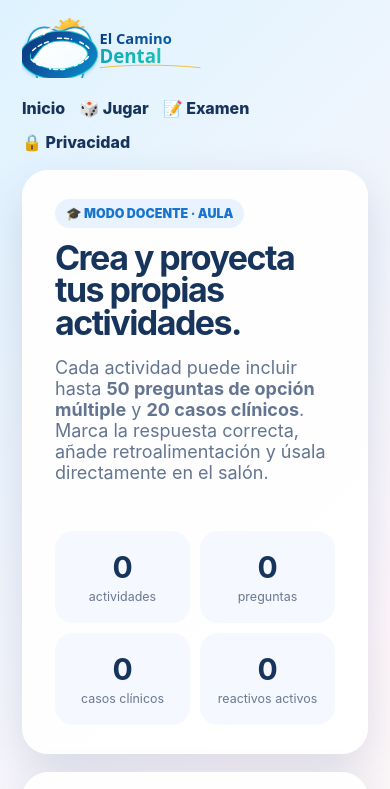
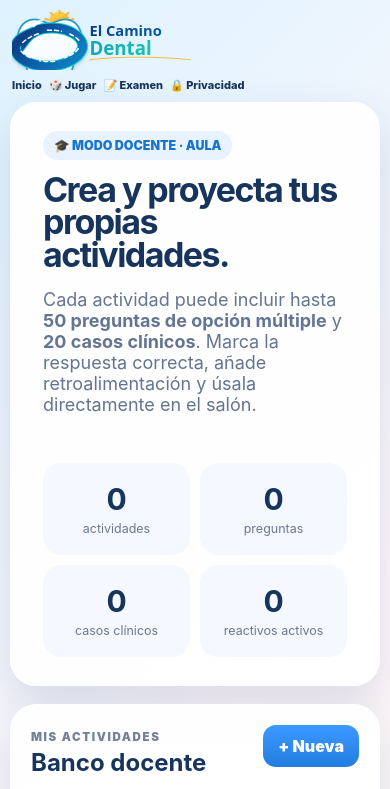
Before and after one commit to yomismtz/El-camino-de-la-ortopedia-juego-de-mesa, a website: page teacher.html in a window 390 px wide. Shown: the top 789 px of the page. Drawn offline with Linux system fonts and the light colour scheme.

Commit message:
Prevent horizontal swiping in teacher mode

```diff
--- a/teacher.css
+++ b/teacher.css
@@ -39,3 +39,15 @@ dialog:fullscreen .run-card{width:min(1300px,96vw);max-width:none;min-height:cal
 
 /* v1.4 El Camino Dental branding */
 .brand-logo{display:block;width:230px;max-height:72px;object-fit:contain;object-position:left center}@media(max-width:650px){.brand-logo{width:200px}}
+
+
+/* v3.7 — sin deslizamiento horizontal */
+html,body{width:100%;max-width:100%;overflow-x:hidden!important;overscroll-behavior-x:none;touch-action:pan-y}
+.topbar,.page,.card,.layout,.side,.editor,.hero,.classroom{min-width:0;max-width:100%}
+img,svg,canvas{max-width:100%}
+@media(max-width:650px){
+  .topbar{padding:10px 12px;gap:8px}
+  .topbar nav{max-width:100%;gap:7px}
+  .topbar nav a{font-size:11px}
+  .page{padding-left:10px;padding-right:10px}
+}
```
